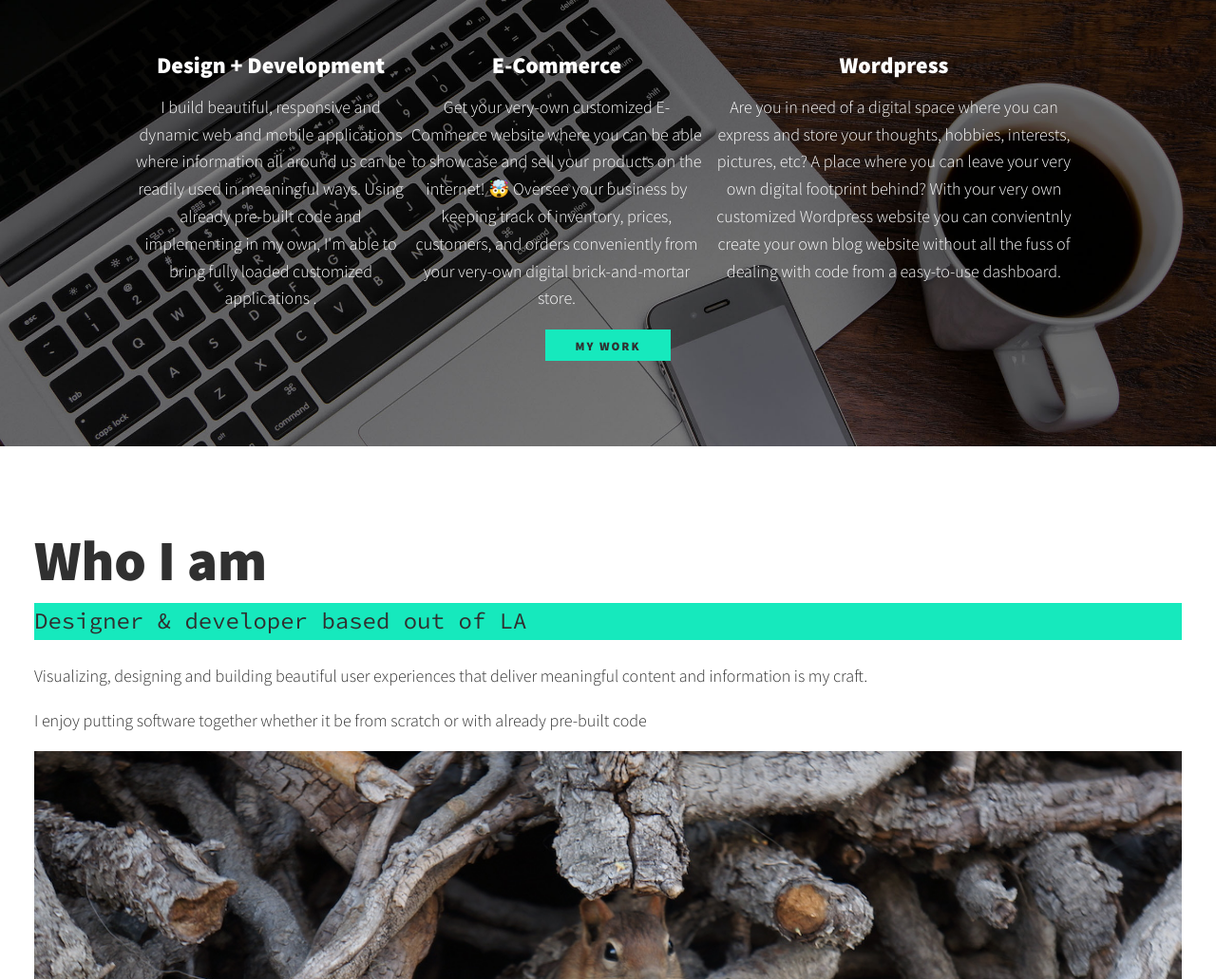
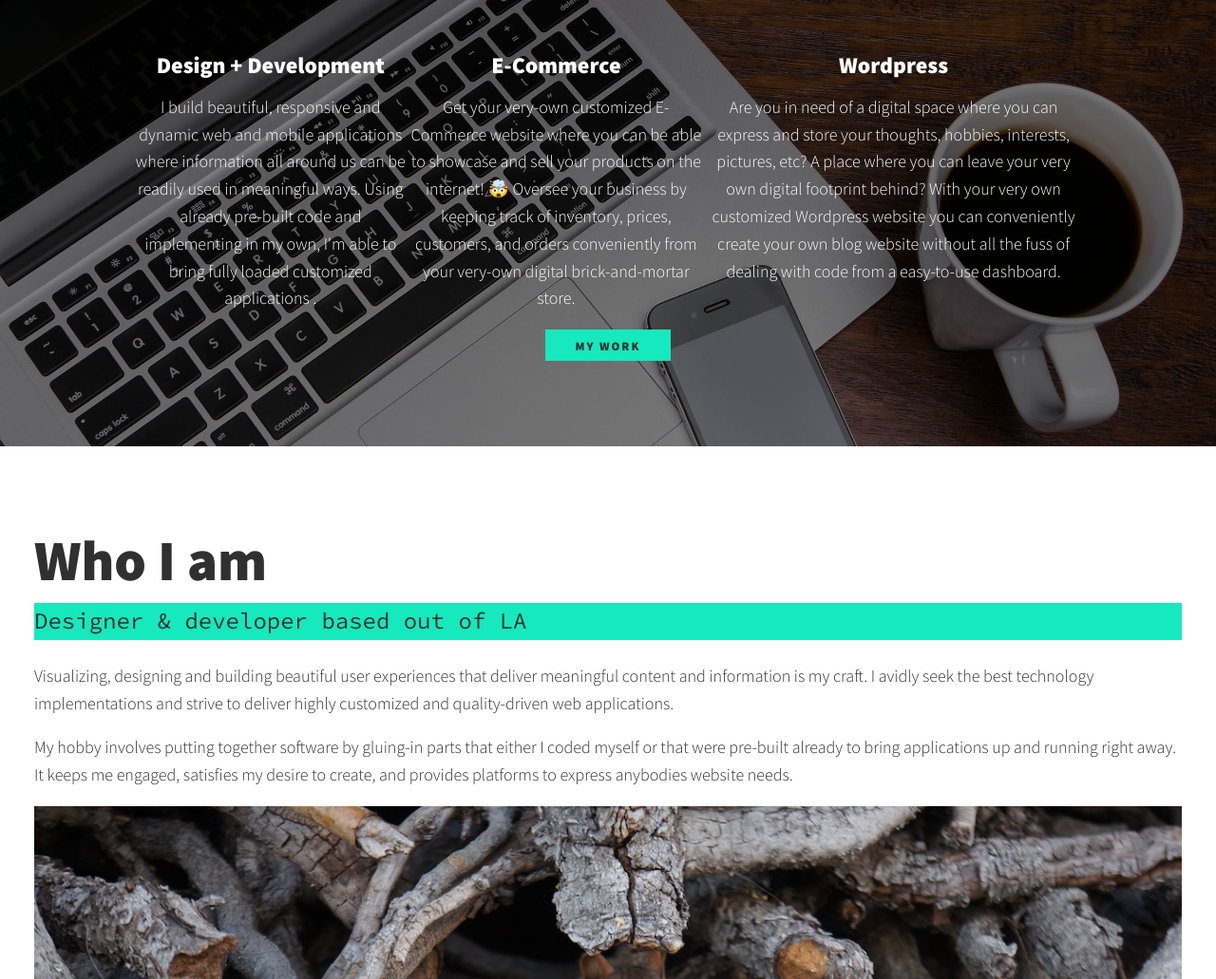
Before and after one commit to eugenetedkim/portfolio, a plain HTML site: page public/index.html in a window 1280 px wide. Shown: the part 787-1818 px from the top of the page at 95% size. Drawn offline with nearby package versions, Linux system fonts and the light colour scheme.

Commit message:
updating

```diff
--- a/public/index.html
+++ b/public/index.html
@@ -95,7 +95,7 @@
             Are you in need of a digital space where you can express and store
             your thoughts, hobbies, interests, pictures, etc? A place where you
             can leave your very own digital footprint behind? With your very own
-            customized Wordpress website you can convientnly create your own
+            customized Wordpress website you can conveniently create your own
             blog website without all the fuss of dealing with code from a
             easy-to-use dashboard.
           </p>
@@ -117,11 +117,16 @@
       <div class="about-me__body">
         <p>
           Visualizing, designing and building beautiful user experiences that
-          deliver meaningful content and information is my craft.
+          deliver meaningful content and information is my craft. I avidly seek
+          the best technology implementations and strive to deliver highly
+          customized and quality-driven web applications.
         </p>
         <p>
-          I enjoy putting software together whether it be from scratch or with
-          already pre-built code
+          My hobby involves putting together software by gluing-in parts that
+          either I coded myself or that were pre-built already to bring
+          applications up and running right away. It keeps me engaged, satisfies
+          my desire to create, and provides platforms to express anybodies
+          website needs.
         </p>
       </div>
 
```
